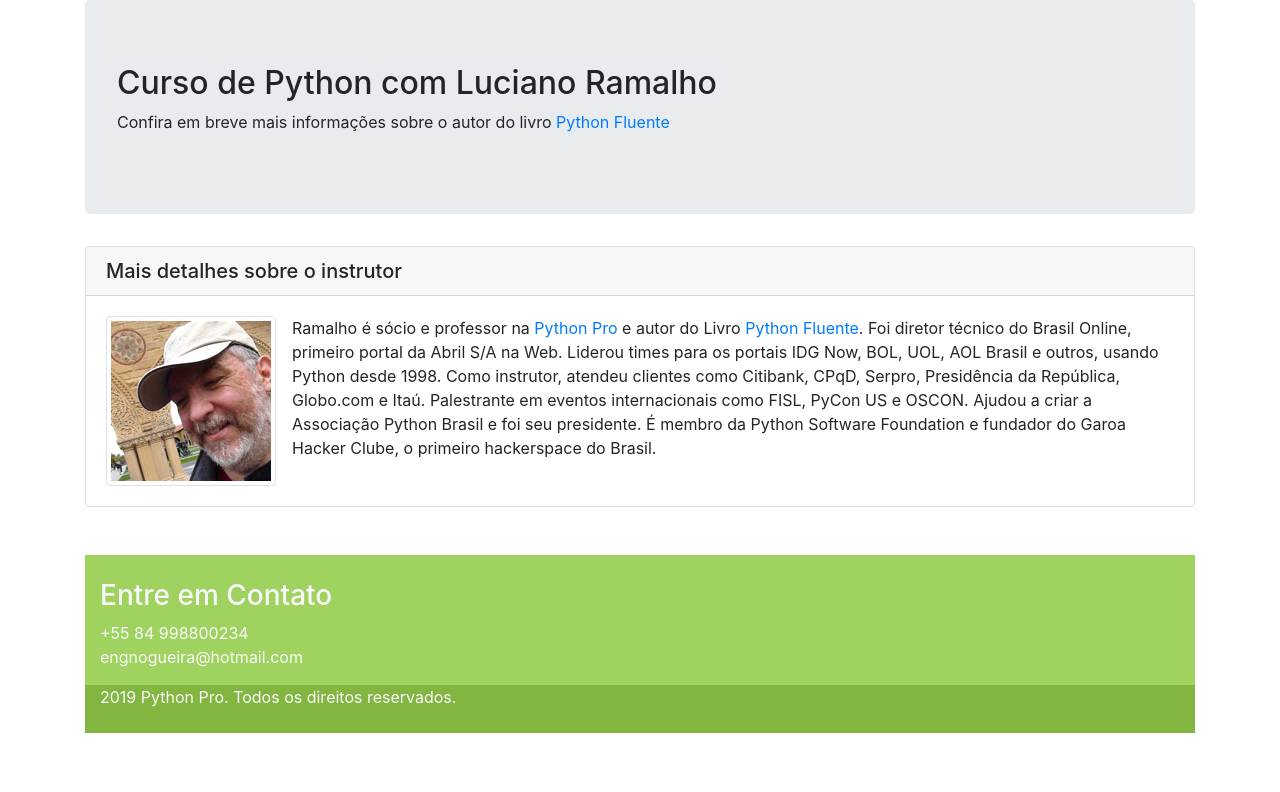
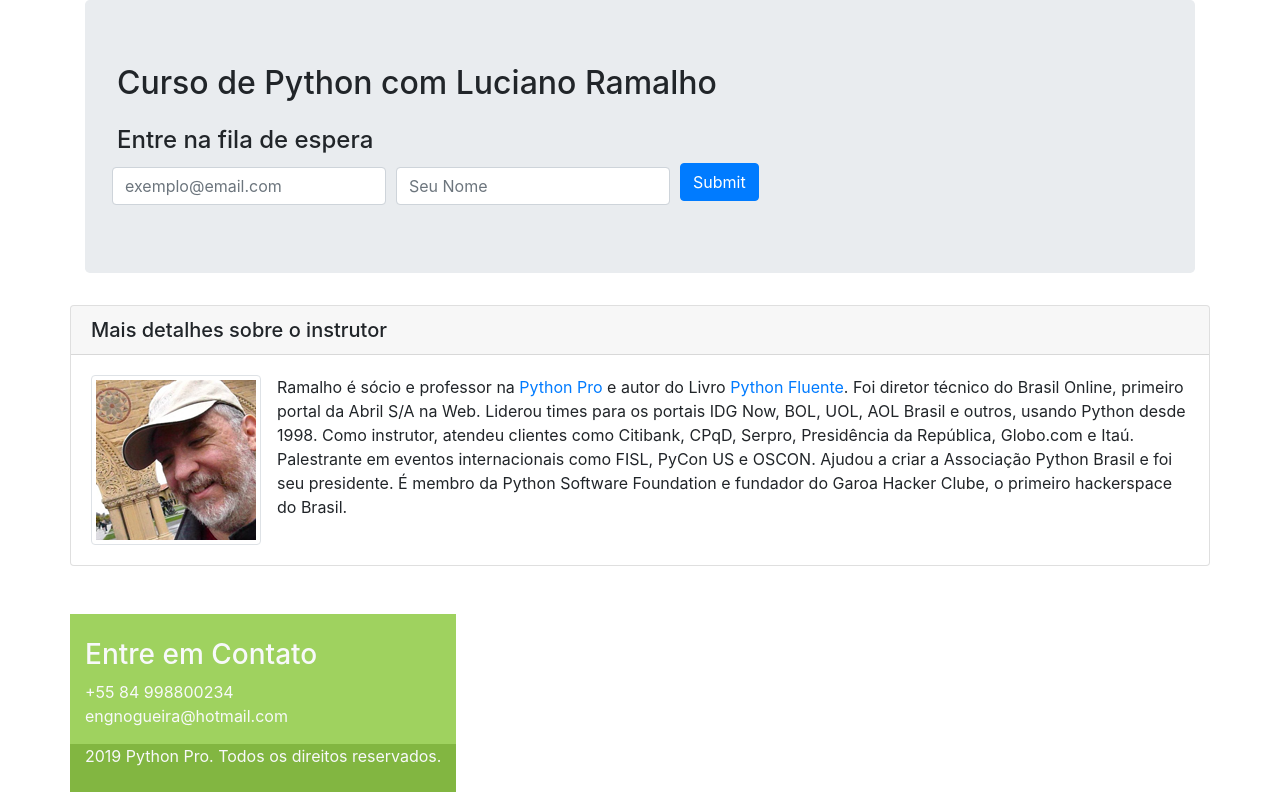
Before and after one commit to engnogueira/webdjango, a Django app: page / in a window 1280 px wide. Shown: the part 56-848 px from the top of the page. Before the commit the page ends 789 px from the top, so only its background shows below. Run offline with Django 3.2, Linux system fonts and the light colour scheme; some libraries are stand-ins or nearby versions.

Commit message:
Criação da Lista de espera do site Python Pro utilizando Mailchimp - Aula 2.2.2

```diff
--- a/pypro/base/templates/base/home.html
+++ b/pypro/base/templates/base/home.html
@@ -34,11 +34,31 @@
 				<h2>
 					Curso de Python com Luciano Ramalho
 				</h2>
-				<p>
-					Confira em breve mais informações sobre o autor do livro
-					<a href="http://shop.oreilly.com/product/0636920032519.do" target="_blank">Python Fluente</a>
-				</p>
+				<h4 class="mt-4"> Entre na fila de espera </h4>
+				<form action="https://python.us7.list-manage.com/subscribe/post?u=298725d1b42f74339d8bcc8db&amp;id=03c8c5bd04"
+                      method="post" id="mc-embedded-subscribe-form" name="mc-embedded-subscribe-form"
+                      class="form-row align-items-center" target="_blank" novalidate>
+					<div class="form-row align-items-center">
+						<div class="col-auto">
+						  	<label class="sr-only" for="mce-EMAIL">Email</label>
+						  	<input type="email" value="" name="EMAIL" class="form-control required" id="mce-EMAIL"
+								   placeholder="exemplo@email.com">
 						</div>
+						<div class="col-auto">
+						  	<label class="sr-only" for="mce-EMAIL">Email</label>
+						  	<input type="text" value="" name="FNAME" class="form-control" id="mce-FNAME"
+								   placeholder="Seu Nome">
+						</div>
+						<!-- real people should not fill this in and expect good things - do not remove this or risk form bot signups-->
+                        <div style="position: absolute; left: -5000px;"
+							 aria-hidden="true"><input type="text" name="b_298725d1b42f74339d8bcc8db_03c8c5bd04"
+													   tabindex="-1" value="">
+						</div>
+						<div class="col-auto">
+						  	<button type="submit" class="btn btn-primary mb-2">Submit</button>
+						</div>
+					</div>
+				</form>
 			</div>
 		</div>
 		<div class="row">
```
Lines whose indentation alone changed are shown as unchanged.
